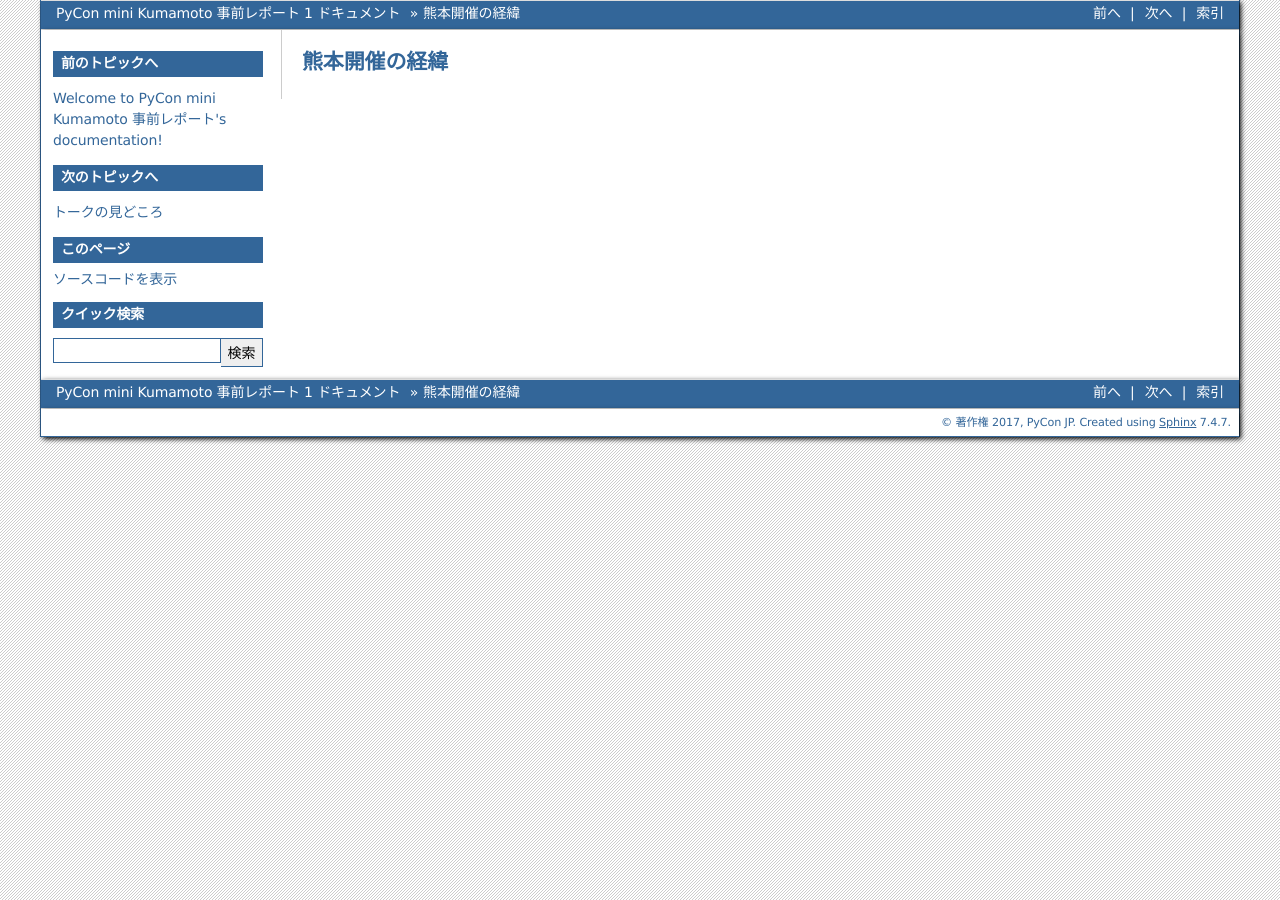
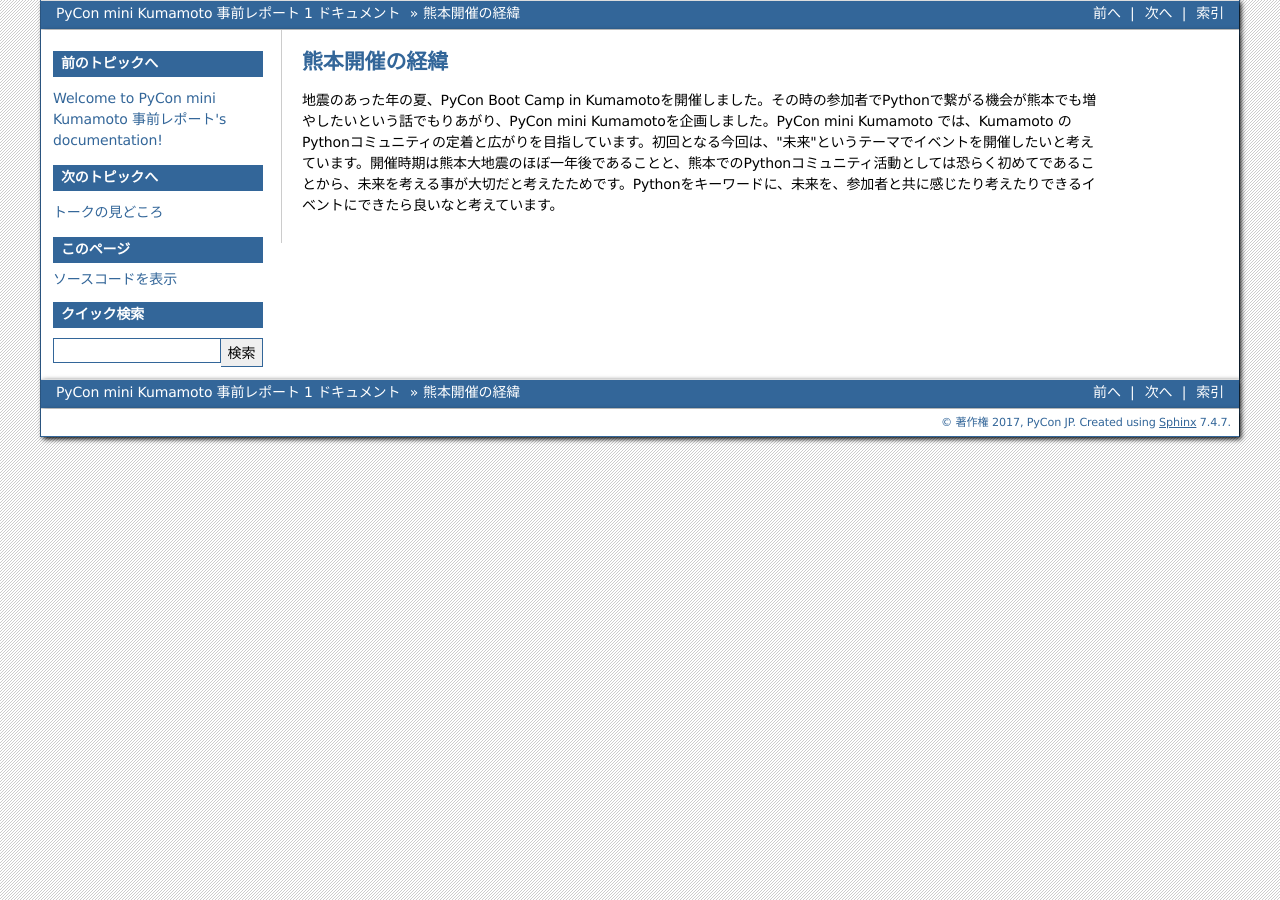
Before and after one commit to pyconjp/kumamoto-2017-pre-report, a Sphinx documentation site: the page built from source/about_pycon_mini_kumamoto.rst, in a window 1280 px wide. Built offline with Sphinx 7.4.7, drawn with Linux system fonts in a browser that asks for light colours.

Commit message:
企画書の開催経緯と趣旨の文章を利用しました。文章は、森下さんが作成したものを多少修正しています。 https://docs.google.com/document/d/1WaSmg9nI06qPB6bfAOwXzvpJIVQ5wnRjmNpYnk_KDOM/edit

```diff
--- a/source/about_pycon_mini_kumamoto.rst
+++ b/source/about_pycon_mini_kumamoto.rst
@@ -1,3 +1,5 @@
 ==============
 熊本開催の経緯
 ==============
+
+地震のあった年の夏、PyCon Boot Camp in Kumamotoを開催しました。その時の参加者でPythonで繋がる機会が熊本でも増やしたいという話でもりあがり、PyCon mini Kumamotoを企画しました。PyCon mini Kumamoto では、Kumamoto のPythonコミュニティの定着と広がりを目指しています。初回となる今回は、"未来"というテーマでイベントを開催したいと考えています。開催時期は熊本大地震のほぼ一年後であることと、熊本でのPythonコミュニティ活動としては恐らく初めてであることから、未来を考える事が大切だと考えたためです。Pythonをキーワードに、未来を、参加者と共に感じたり考えたりできるイベントにできたら良いなと考えています。
```
